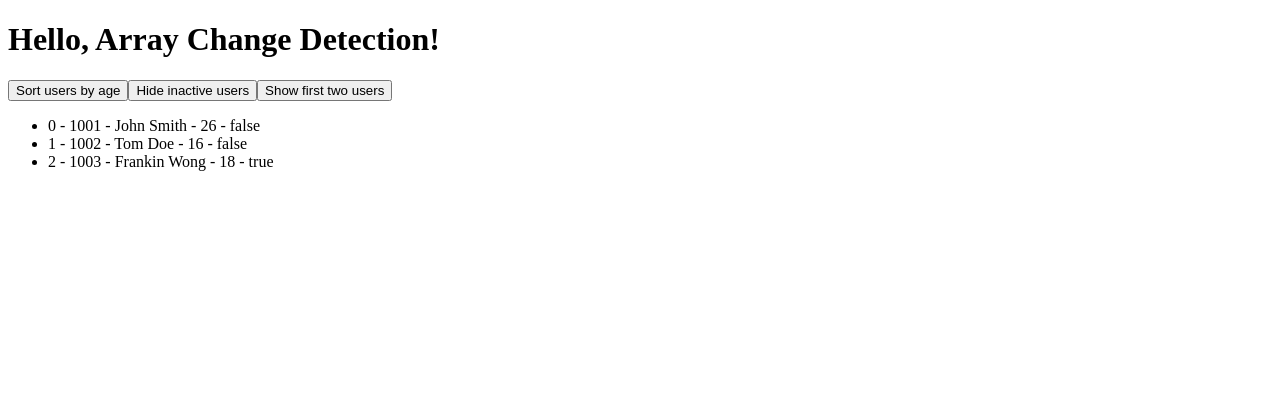
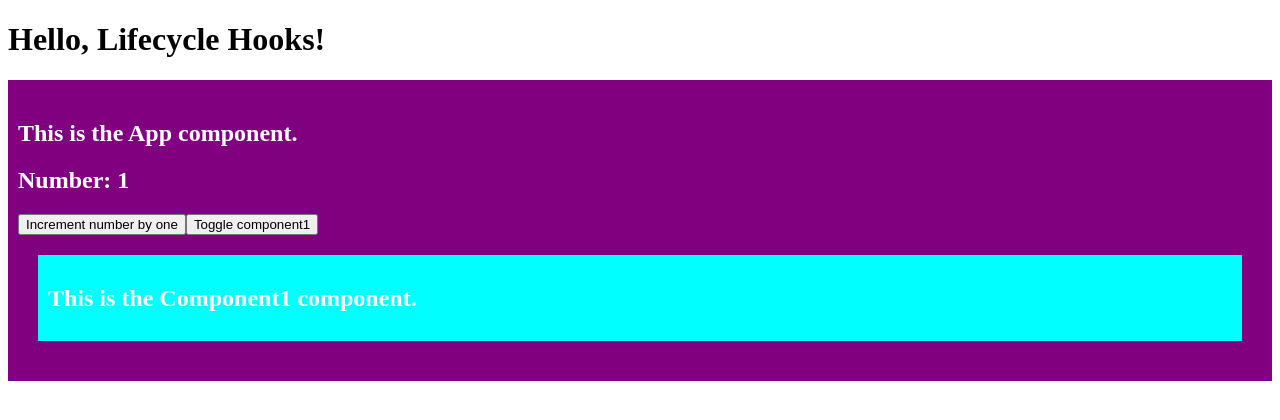
Before and after one commit to CP-Kayla/learn-vue-3, a Vue app: page / in a window 1280 px wide. Shown: the top 420 px of the page. Built offline with nearby package versions, Linux system fonts and the light colour scheme.

Commit message:
Lifecycle hooks

```diff
--- a/src/App.vue
+++ b/src/App.vue
@@ -1,45 +1,68 @@
 <template>
   <h1>{{ message }}</h1>
-  <button @click="sortUsersByAge">Sort users by age</button>
-  <button @click="hideInactiveUsers">Hide inactive users</button>
-  <button @click="showFirstTwoUsers">Show first two users</button>
-  <ul>
-    <li v-for="(user, index) in users" :key="user.id">
-      {{ index }} - {{ user.id }} - {{ user.name }} - {{ user.age }} -
-      {{ user.isActive }}
-    </li>
-  </ul>
+  <div class="card">
+    <h2 ref="title">This is the App component.</h2>
+    <h2>Number: {{ number }}</h2>
+    <button @click="number++">Increment number by one</button>
+    <button @click="isShow = !isShow">Toggle component1</button>
+    <Component1 v-if="isShow"></Component1>
+  </div>
 </template>
 
 <script setup>
-import { ref } from 'vue'
+import {
+  onBeforeMount,
+  onBeforeUnmount,
+  onBeforeUpdate,
+  onMounted,
+  onUnmounted,
+  onUpdated,
+  ref,
+  watch
+} from 'vue'
 
-let message = ref('Hello, Array Change Detection!')
+import Component1 from './Component1.vue'
 
-const users = ref([
-  { id: 1001, name: 'John Smith', age: 26, isActive: false },
-  { id: 1002, name: 'Tom Doe', age: 16, isActive: false },
-  { id: 1003, name: 'Frankin Wong', age: 18, isActive: true }
-])
+let message = ref('Hello, Lifecycle Hooks!')
 
-function sortUsersByAge() {
-  users.value.sort((a, b) => a.age - b.age)
-}
+let number = ref(1)
+let title = ref(null)
 
-// filter is a non-mutating method, so we need to replace the old array
-function hideInactiveUsers() {
-  users.value = users.value.filter((user) => user.isActive)
-}
+let isShow = ref(true)
 
-// slice is a non-mutating method, so we need to replace the old array
-function showFirstTwoUsers() {
-  users.value = users.value.slice(0, 2)
-}
+console.log('App component is setup.')
+
+onBeforeMount(() => {
+  console.log('App component is before mount.')
+  console.log(number.value) // The ref data works.
+  console.log(title.value) // Since the component has not yet been mounted, you won't have access to the component's template or DOM elements within onBeforeMount.
+})
+onMounted(() => {
+  console.log('App component is mounted.')
+  console.log(title.value) // This works once the component is mounted.
+})
+onBeforeUpdate(() => {
+  console.log('App component is before update.')
+})
+onUpdated(() => {
+  console.log('App component is updated.')
+})
+onBeforeUnmount(() => {
+  console.log('App component is before unmount.')
+})
+onUnmounted(() => {
+  console.log('App component is unmounted.')
+})
+watch(number, () => {
+  console.log('number changes!')
+})
 </script>
 
 <style scoped>
-.inactive {
-  color: red;
-  text-decoration: line-through;
+.card {
+  background-color: purple;
+  color: white;
+  padding: 20px 10px;
+  margin-bottom: 10px;
 }
 </style>
--- /dev/null
+++ b/src/Component1.vue
@@ -0,0 +1,37 @@
+<template>
+  <div style="background-color: aqua; padding: 10px; margin: 20px">
+    <h2>This is the Component1 component.</h2>
+  </div>
+</template>
+
+<script setup>
+import {
+  onBeforeMount,
+  onBeforeUnmount,
+  onBeforeUpdate,
+  onMounted,
+  onUnmounted,
+  onUpdated
+} from 'vue'
+
+console.log('Component1 is setup.')
+
+onBeforeMount(() => {
+  console.log('Component1 is before mount.')
+})
+onMounted(() => {
+  console.log('Component1 is mounted.')
+})
+onBeforeUpdate(() => {
+  console.log('Component1 is before update.')
+})
+onUpdated(() => {
+  console.log('Component1 is updated.')
+})
+onBeforeUnmount(() => {
+  console.log('Component1 is before unmount.')
+})
+onUnmounted(() => {
+  console.log('Component1 is unmounted.')
+})
+</script>
```
